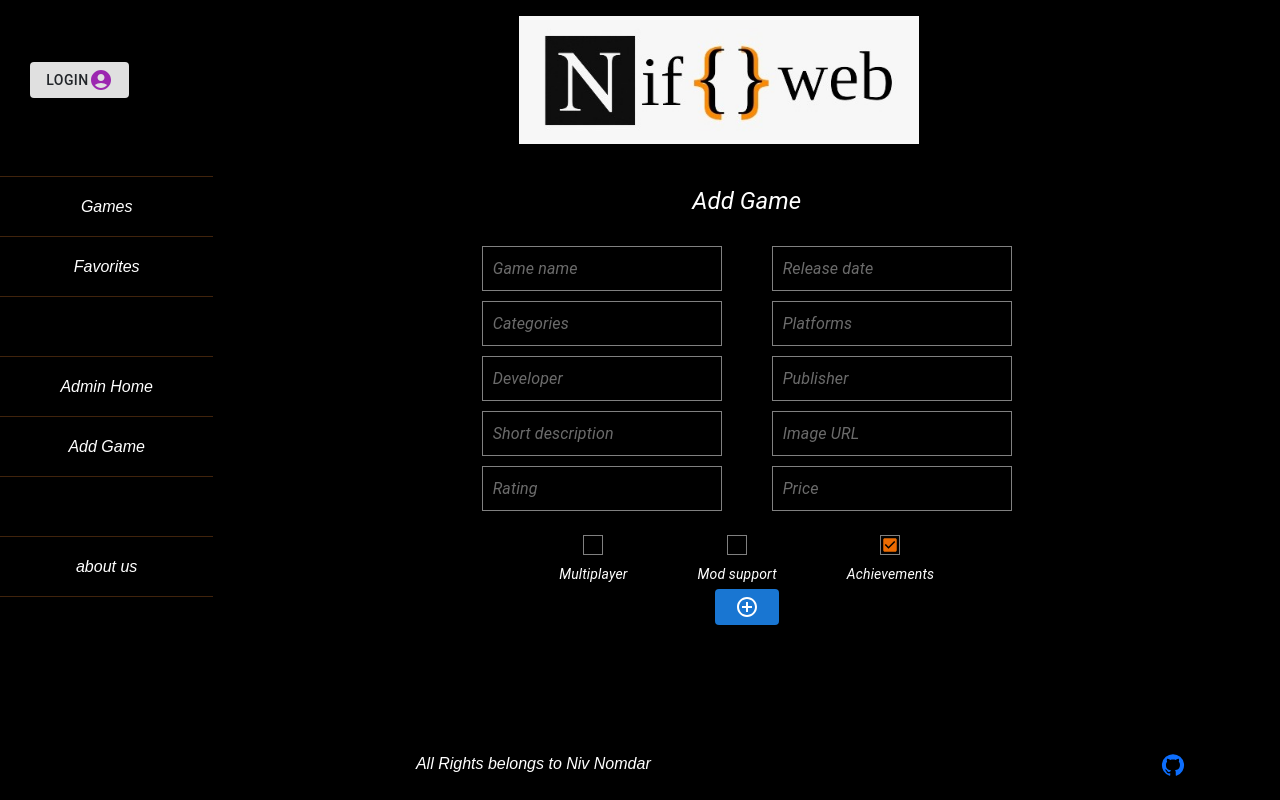
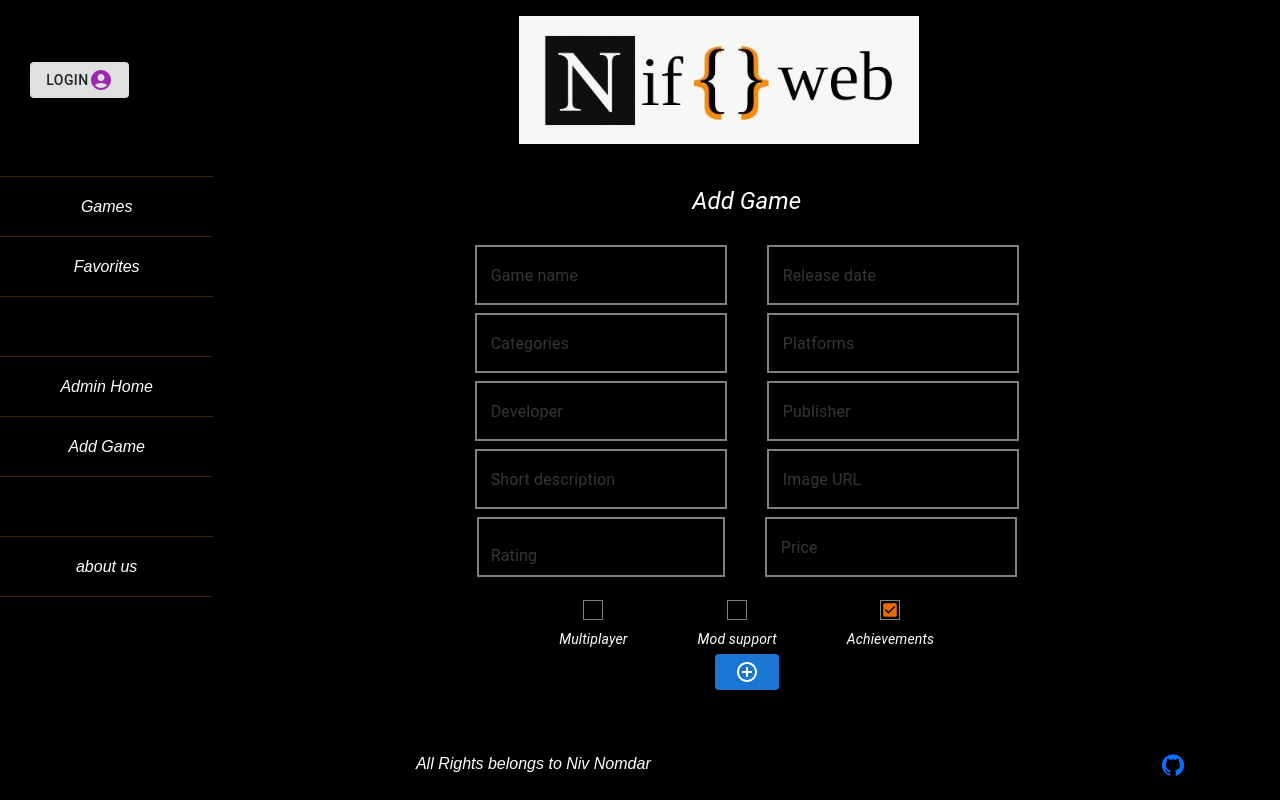
Before and after one commit to nivnomdar/All-Projects, a React (Create React App) app in the folder GamesWeb/frontend/: page /addGame in a window 1280 px wide. Built offline with nearby package versions, Linux system fonts and the light colour scheme; no server answers.

Commit message:
Add game inputs
Fixed input field display issue in the "Add Game" component.
Inputs were previously invisible due to a styling problem.
Applied CSS adjustments to ensure proper visibility and styling, making the text white and placeholders gray for improved user experience.

```diff
--- a/GamesWeb/frontend/src/Components/Admin/addGame/addGame.css
+++ b/GamesWeb/frontend/src/Components/Admin/addGame/addGame.css
@@ -1,16 +1,32 @@
 .addGame {
-    color: white;
+    color: white !important;
     padding: 25px;
 
   }
 
 
-.Inputs{
-  color: white;
+.inputs{
+  color: white !important;
 
 }
 
-input[type="text"],
+.textInputs input::placeholder {
+  color: gray; /* Change this to 'white' if you want white placeholders */
+  font-style:  white normal;
+}
+
+.textInputs input {
+  color: white; /* Change this to 'gray' if you want gray text */
+  font-style: normal;
+}
+
+.textInputs {
+  border: 2px solid gray !important;
+  margin: 4px 20px !important;
+  text-align: left;
+}
+
+/* input[type="text"],
 input[type="number"]
   {
   color: white;
@@ -18,9 +34,11 @@ input[type="number"]
   padding: 10px;
   margin: 5px 25px;
 
+} */
+
+.whiteText {
+  color: white;
 }
-
-
 
 
 .checkboxs {
--- a/GamesWeb/frontend/src/Components/Admin/addGame/addGame.tsx
+++ b/GamesWeb/frontend/src/Components/Admin/addGame/addGame.tsx
@@ -75,7 +75,8 @@ function AddGame(): JSX.Element {
 
   return (
     <div className="addGame">
-      <div className="Inputs">
+      <form noValidate autoComplete="off">
+        <div className="inputs">
           <Typography variant="h5">Add Game</Typography>
           <br />
           <TextField
@@ -83,7 +84,7 @@ function AddGame(): JSX.Element {
             type="text"
             variant="outlined"
             color="error"
-          className="gameName"
+            className="textInputs" // Add the "whiteText" class here
             placeholder="Game name"
             value={formData.game_name}
             onChange={handleInputChange}
@@ -93,7 +94,7 @@ function AddGame(): JSX.Element {
             required
             type="text"
             variant="outlined"
-          className="releaseDate"
+            className="textInputs"
             placeholder="Release date"
             value={formData.release_date}
             onChange={handleInputChange}
@@ -104,7 +105,7 @@ function AddGame(): JSX.Element {
             required
             type="text"
             variant="outlined"
-          className="categories"
+            className="textInputs"
             placeholder="Categories"
             value={formData.categories}
             onChange={handleInputChange}
@@ -114,7 +115,7 @@ function AddGame(): JSX.Element {
             required
             type="text"
             variant="outlined"
-          className="platforms"
+            className="textInputs"
             placeholder="Platforms"
             value={formData.platforms}
             onChange={handleInputChange}
@@ -125,7 +126,7 @@ function AddGame(): JSX.Element {
             required
             type="text"
             variant="outlined"
-          className="developer"
+            className="textInputs"
             placeholder="Developer"
             value={formData.developer}
             onChange={handleInputChange}
@@ -135,7 +136,7 @@ function AddGame(): JSX.Element {
             required
             type="text"
             variant="outlined"
-          className="publisher"
+            className="textInputs"
             placeholder="Publisher"
             value={formData.publisher}
             onChange={handleInputChange}
@@ -146,7 +147,7 @@ function AddGame(): JSX.Element {
             required
             type="text"
             variant="outlined"
-          className="shortDescription"
+            className="textInputs"
             placeholder="Short description"
             value={formData.short_description}
             onChange={handleInputChange}
@@ -156,7 +157,7 @@ function AddGame(): JSX.Element {
             required
             type="text"
             variant="outlined"
-          className="imageURL"
+            className="textInputs"
             placeholder="Image URL"
             value={formData.image_url}
             onChange={handleInputChange}
@@ -164,10 +165,9 @@ function AddGame(): JSX.Element {
           />
           <br />
           <TextField
-          required
             type="number"
-          variant="outlined"
-          className="rating"
+            variant="filled"
+            className="textInputs"
             placeholder="Rating"
             value={formData.rating}
             onChange={handleInputChange}
@@ -177,13 +177,13 @@ function AddGame(): JSX.Element {
             required
             type="number"
             variant="outlined"
-          className="price"
+            className="textInputs"
             placeholder="Price"
             value={formData.price}
             onChange={handleInputChange}
             name="price"
           />
-        <br />
+        </div>
         <div className="checkboxs">
           <div className="checkboxContainer">
             <Checkbox
@@ -234,7 +234,7 @@ function AddGame(): JSX.Element {
           </div>
           <br /> <br />
         </div>
-      </div>
+      </form>
     </div>
   );
 }
```
Also changed, not shown: GamesWeb/frontend/src/Components/Layout/Games/Games.tsx (+0 -25 lines). Lines whose indentation alone changed are shown as unchanged.
